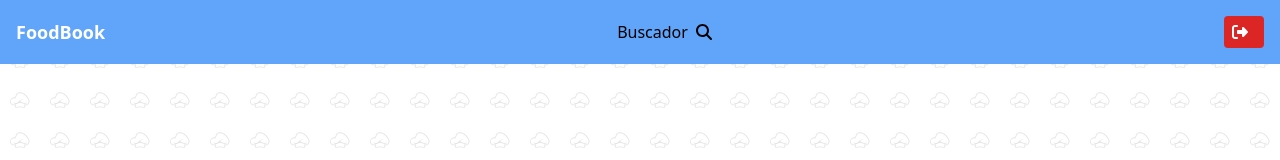
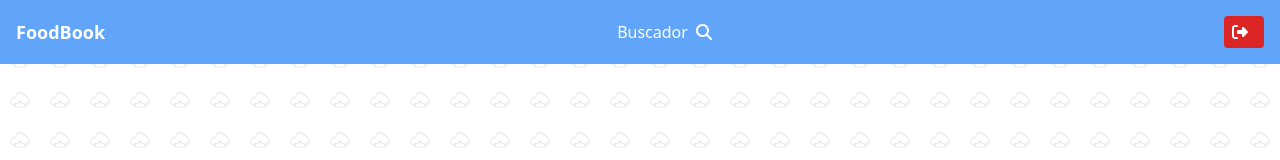
Before and after one commit to BenitezFranco/trabajoFinal, a Next.js app in the folder frontend/: page /Header in a window 1280 px wide. Shown: the top 160 px of the page. Built offline with nearby package versions, Linux system fonts and the light colour scheme.

Commit message:
mas cosas

```diff
--- a/frontend/components/favoritos/Favoritos.jsx
+++ b/frontend/components/favoritos/Favoritos.jsx
@@ -47,12 +47,12 @@ const Favoritos = () => {
             <h2 className="text-2xl font-bold mb-4">Tus Recetas Favoritas</h2>
             <ul className="space-y-4">
                 {favoritos.map((favorito) => (
-                    <li key={favorito.id_receta} className="p-4 bg-white rounded-lg shadow-md">
+                    <li key={favorito.id_receta} className="p-4 bg-white rounded-lg shadow-md transition-transform transform hover:scale-105">
                         {console.log("informacion", favorito)}
-                        <h3 className="text-xl font-semibold">{favorito.Recetum.titulo}</h3>
+                        <h3 className="text-xl font-semibold mb-2">{favorito.Recetum.titulo}</h3>
                         <button
                             onClick={() => router.push(`/recipe/${favorito.id_receta}`)}
-                            className="mt-2 bg-blue-500 text-white font-bold py-1 px-2 rounded hover:bg-blue-600"
+                            className="bg-blue-500 text-white font-bold py-1 px-2 rounded hover:bg-blue-600 transition duration-200"
                         >
                             Ver Receta
                         </button>
@@ -61,6 +61,7 @@ const Favoritos = () => {
             </ul>
         </div>
     );
+
 };
 
 export default Favoritos;
--- a/frontend/components/header/Header.jsx
+++ b/frontend/components/header/Header.jsx
@@ -15,8 +15,8 @@ const Header = () => {
             </Link>
             <Link href="/search" passHref>
                 <div className="flex items-center space-x-2 cursor-pointer">
-                    <p className="text-black">Buscador</p>
-                    <FontAwesomeIcon icon={faSearch} className="text-black" /> {/* Ícono de buscador */}
+                    <p className="text-white">Buscador</p>
+                    <FontAwesomeIcon icon={faSearch} className="text-white" /> {/* Ícono de buscador */}
                 </div>
             </Link>
             <button onClick={handleLogout} className="bg-red-600 hover:bg-red-800 p-2 rounded flex items-center">
--- a/frontend/components/seguimiento/Seguimiento.jsx
+++ b/frontend/components/seguimiento/Seguimiento.jsx
@@ -47,12 +47,12 @@ const Seguimientos = () => {
     return (
         <div className="mt-4">
             <h2 className="text-2xl font-bold mb-4">Usuarios que sigues:</h2>
-            <ul>
+            <ul className="space-y-4">
                 {seguimientos.map((seguimiento) => (
-                    <li key={seguimiento.id_seguimiento} className="flex items-center mb-4">
+                    <li key={seguimiento.id_seguimiento} className="flex items-center p-4 bg-gray-200 rounded-lg shadow hover:bg-gray-100 transition duration-200">
                         <span
                             onClick={() => router.push(`/perfil/${seguimiento.id_usuario_seguido}`)}
-                            className="cursor-pointer text-blue-500 hover:underline"
+                            className="cursor-pointer text-blue-500 hover:underline font-semibold"
                         >
                             {seguimiento.seguido.nombre}
                         </span>
@@ -61,6 +61,7 @@ const Seguimientos = () => {
             </ul>
         </div>
     );
+
 };
 
 export default Seguimientos;
```
